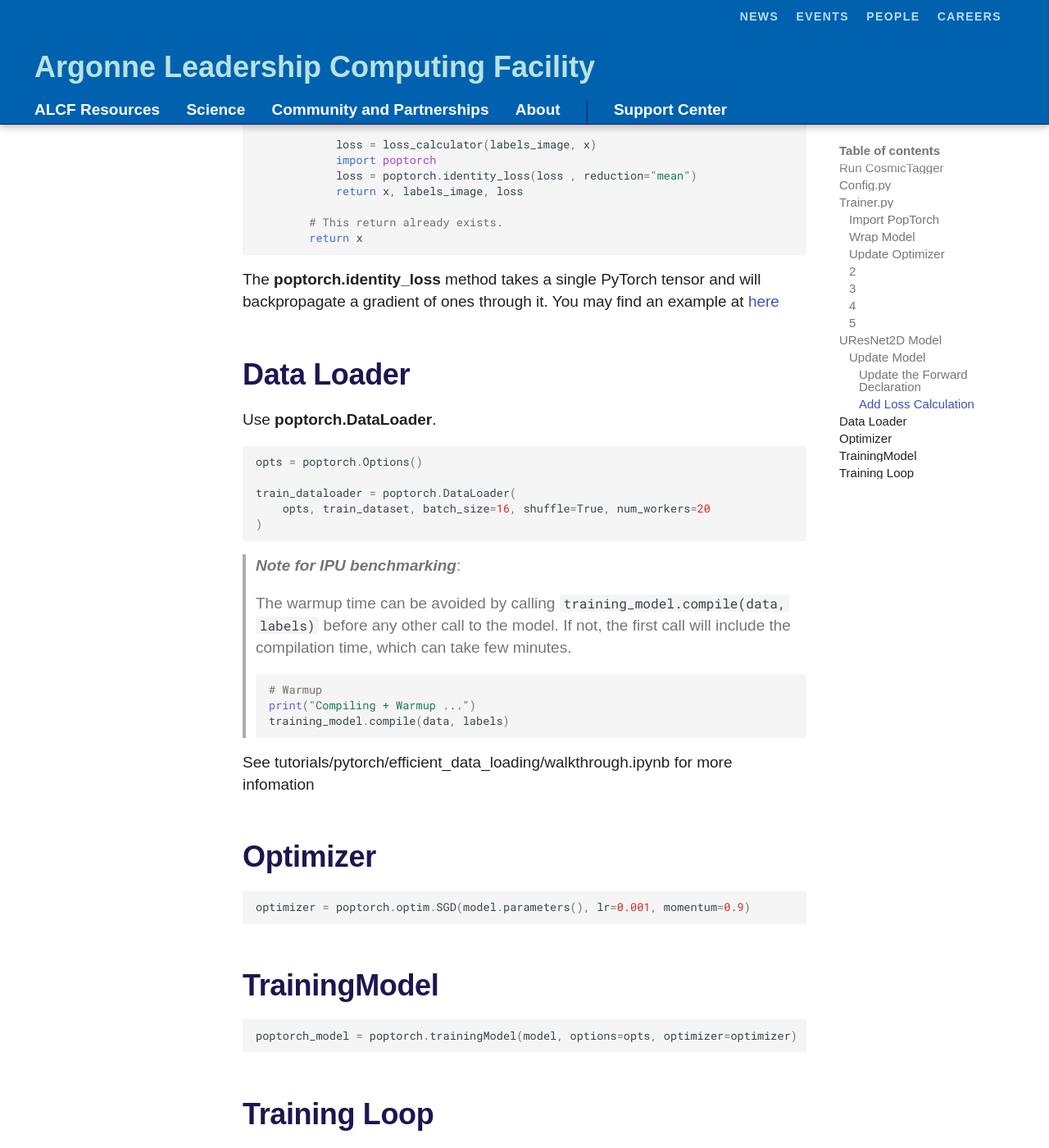
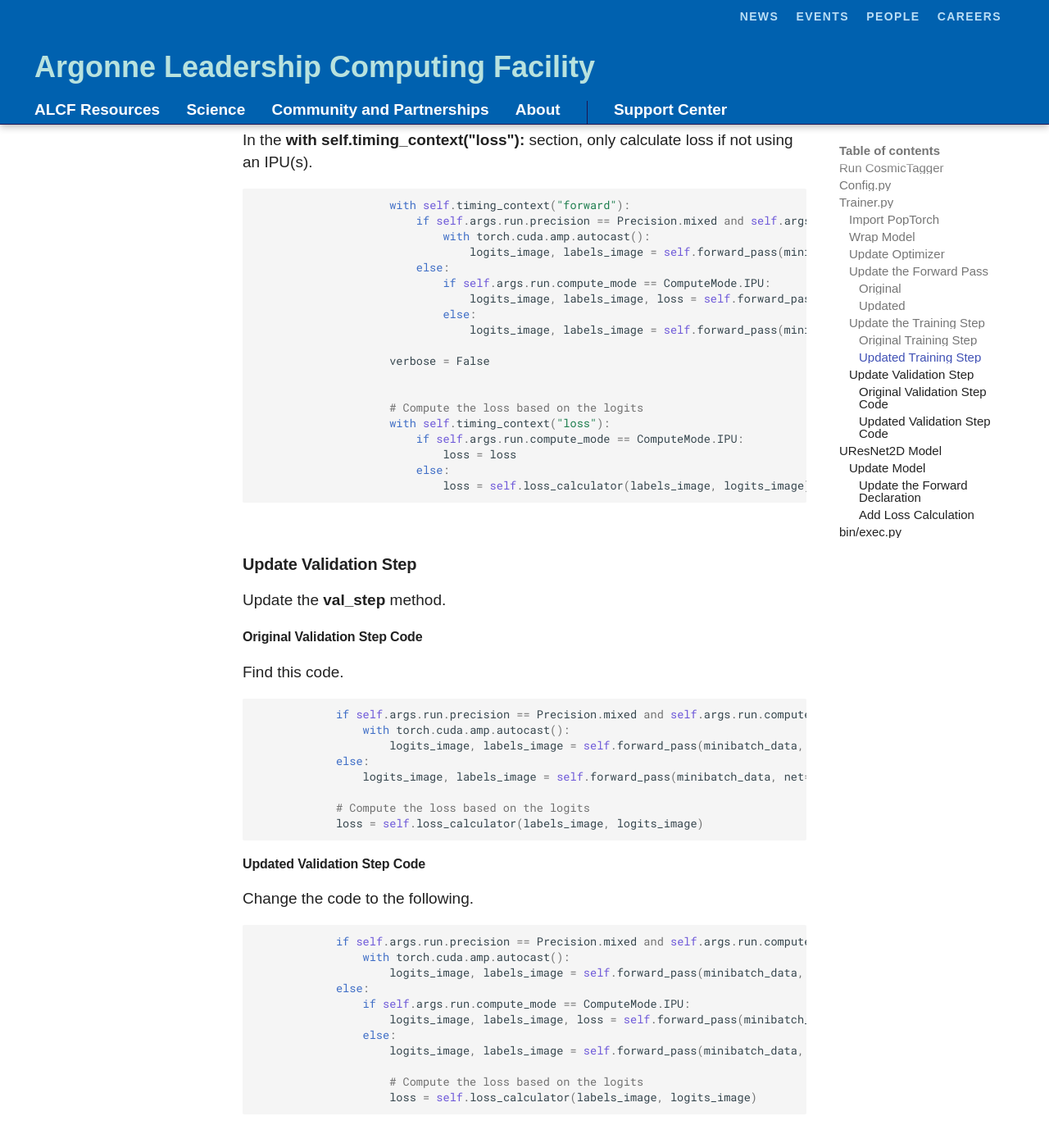
Before and after one commit to argonne-lcf/ai-testbed-userdocs, an MkDocs documentation site: the page built from docs/graphcore/CosmicTagger-Conversion.md, in a window 1280 px wide and 1400 px high, scrolled down 3873 px. Shown: the whole window at 82% size. Built offline with MkDocs 1.6.1 and Material for MkDocs 9.7.7, drawn with Linux system fonts in a browser that asks for light colours; some web fonts are replaced; comment, search, counter and statistics services are not loaded; some of the changed text lies outside the part shown.

Commit message:
return --> returned.

````diff
--- a/docs/graphcore/CosmicTagger-Conversion.md
+++ b/docs/graphcore/CosmicTagger-Conversion.md
@@ -1,19 +1,12 @@
 # CosmicTagger Conversion
 
-The intent of this page is to show conceptually how to convert a model to run on the Graphcore system.  It is not necessary to convert CosmicTagger because it has already been converted and is
+The intent of this page is to show conceptually how to convert a model to run on the Graphcore system.
+It is not necessary to convert CosmicTagger because it has already been converted and is
 located at https://github.com/BruceRayWilsonAtANL/CosmicTagger.git.
-
-1. (Done) Make sure you can run it on CPU
-2. Set batch size to 1
-3. Create a training model with loss,
-4. and wrap it in poptorch.trainingModel, see [documentation](https://docs.graphcore.ai/projects/poptorch-user-guide/en/latest/overview.html#poptorch-trainingmodel) and [tutorial](https://github.com/graphcore/tutorials/tree/master/tutorials/pytorch/basics#build-the-model) - this line seems a good place to start from: [trainer.py](https://github.com/coreyjadams/CosmicTagger/blob/master/src/utils/torch/trainer.py#L742)
-4. Wrap the inference model in  poptorch.inferenceModel (link)
-5. Run to see if it fits in memory
-6. If it does not: create a profile with the Graph Analyser (link), set precision to fp16/half (link), if needed run pipeline-parallel (link)
 
 ## Run CosmicTagger
 
-The first step to converting a model is to verify that it runs on the CPU.
+The first step to converting a model is to verify that it runs on the CPU.  This step has been verified for CosmicTagger.
 
 ## Config.py
 
@@ -46,9 +39,11 @@
 
 ### Wrap Model
 
-Wrap the model using **poptorch.trainingModel()** so that it may be ran on IPUs.
+Wrap the model using **poptorch.trainingModel()** so that it may be ran on IPUs for training.
 
-Find the following code around line 90.
+Wrap the model using **poptorch.inferenceModel()** when not training.
+
+Find the following code around line 90 in the **init_network** method.
 
 ```python
         # Foregoing any fusions as to not disturb the existing ingestion pipeline
@@ -63,11 +58,14 @@
 
 ```python
         if self.args.run.compute_mode == ComputeMode.IPU:
-            opts = poptorch.Options()
-            self._net = poptorch.trainingModel(self._net, opts, optimizer=torch.optim.SGD(self._net.parameters(), lr=1e-3))
+            if self.is_training():
+                opts = poptorch.Options()
+                self._net = poptorch.trainingModel(self._net, opts, optimizer=torch.optim.SGD(self._net.parameters(), lr=1e-3))
+            else:
+                self._net = poptorch.inferenceModel(self._net)
 ```
 
-See [poptorch.trainingModel()](https://docs.graphcore.ai/projects/poptorch-user-guide/en/latest/overview.html#poptorch-trainingmodel) for more information.
+See [poptorch.trainingModel()](https://docs.graphcore.ai/projects/poptorch-user-guide/en/latest/overview.html#poptorch-trainingmodel) and [poptorch.inferenceModel()](https://docs.graphcore.ai/projects/poptorch-user-guide/en/latest/overview.html#poptorch-inferencemodel) for more information.
 
 There is also a [Build the Model](https://github.com/graphcore/tutorials/tree/master/tutorials/pytorch/basics#build-the-model) tutorial.
 
@@ -99,13 +97,126 @@
                 self._opt = torch.optim.Adam(self._net.parameters(), 1.0)
 ```
 
-### 2
+### Update the Forward Pass
 
-### 3
+Change **forward_pass()**:
 
-### 4
+#### Original
 
-### 5
+```python
+            if net is None:
+                logits_image = self._net(minibatch_data['image'])
+            else:
+                logits_image = net(minibatch_data['image'])
+```
+
+#### Updated
+
+The changes to the following code are to account for the loss function, i.e., self.loss_calculator, and the
+image labels, i.e., labels_image, to be pass to the model's **forward** method.  Additionally, the calculated
+**loss** is returned from the **forward** method.
+
+```python
+            if net is None:
+                if self.args.run.compute_mode == ComputeMode.IPU:
+                    logits_image, labels_image, loss = self._net(minibatch_data['image'], self.loss_calculator, labels_image)
+                    return logits_image, labels_image, loss
+                else:
+                    logits_image = self._net(minibatch_data['image'])
+            else:
+                if self.args.run.compute_mode == ComputeMode.IPU and self.args.mode.name != ModeKind.inference:
+                    logits_image, labels_image, loss = net(minibatch_data['image'], self.loss_calculator, labels_image)
+                    return logits_image, labels_image, loss
+                else:
+                    logits_image = net(minibatch_data['image'])
+```
+
+### Update the Training Step
+
+Update the **train_step** method.
+
+#### Original Training Step
+
+```python
+                    with self.timing_context("forward"):
+                        if self.args.run.precision == Precision.mixed and self.args.run.compute_mode == ComputeMode.GPU:
+                            with torch.cuda.amp.autocast():
+                                logits_image, labels_image = self.forward_pass(minibatch_data)
+                        else:
+                            logits_image, labels_image = self.forward_pass(minibatch_data)
+
+                    verbose = False
+
+                    # Compute the loss based on the logits
+                    with self.timing_context("loss"):
+                        loss = self.loss_calculator(labels_image, logits_image)
+```
+
+#### Updated Training Step
+
+The **forward_pass()** method was changed to return the extra variable **loss** in the previous section.  It is now
+received conditionally when using an IPU(s).
+
+In the **with self.timing_context("loss"):** section, only calculate loss if not using an IPU(s).
+
+```python
+                    with self.timing_context("forward"):
+                        if self.args.run.precision == Precision.mixed and self.args.run.compute_mode == ComputeMode.GPU:
+                            with torch.cuda.amp.autocast():
+                                logits_image, labels_image = self.forward_pass(minibatch_data)
+                        else:
+                            if self.args.run.compute_mode == ComputeMode.IPU:
+                                logits_image, labels_image, loss = self.forward_pass(minibatch_data)
+                            else:
+                                logits_image, labels_image = self.forward_pass(minibatch_data)
+
+                    verbose = False
+
+
+                    # Compute the loss based on the logits
+                    with self.timing_context("loss"):
+                        if self.args.run.compute_mode == ComputeMode.IPU:
+                            loss = loss
+                        else:
+                            loss = self.loss_calculator(labels_image, logits_image)
+```
+
+### Update Validation Step
+
+Update the **val_step** method.
+
+#### Original Validation Step Code
+
+Find this code.
+
+```python
+            if self.args.run.precision == Precision.mixed and self.args.run.compute_mode == ComputeMode.GPU:
+                with torch.cuda.amp.autocast():
+                    logits_image, labels_image = self.forward_pass(minibatch_data, net=val_net)
+            else:
+                logits_image, labels_image = self.forward_pass(minibatch_data, net=val_net)
+
+            # Compute the loss based on the logits
+            loss = self.loss_calculator(labels_image, logits_image)
+```
+
+#### Updated Validation Step Code
+
+Change the code to the following.
+
+```python
+            if self.args.run.precision == Precision.mixed and self.args.run.compute_mode == ComputeMode.GPU:
+                with torch.cuda.amp.autocast():
+                    logits_image, labels_image = self.forward_pass(minibatch_data, net=val_net)
+            else:
+                if self.args.run.compute_mode == ComputeMode.IPU:
+                    logits_image, labels_image, loss = self.forward_pass(minibatch_data, net=val_net)
+                else:
+                    logits_image, labels_image = self.forward_pass(minibatch_data, net=val_net)
+
+                    # Compute the loss based on the logits
+                    loss = self.loss_calculator(labels_image, logits_image)
+```
 
 ## UResNet2D Model
 
@@ -154,58 +265,18 @@
 
 The **poptorch.identity_loss** method takes a single PyTorch tensor and will backpropagate a gradient of ones through it.  You may find an example at [here](https://docs.graphcore.ai/projects/poptorch-user-guide/en/latest/overview.html#poptorch-identity-loss)
 
+## bin/exec.py
 
+The following is included for completeness.  One will not likely find this in other code.
 
-
-## Data Loader
-
-Use **poptorch.DataLoader**.
+Open **bin/exec.py** in your favorite editor.  Change:
 
 ```python
-opts = poptorch.Options()
-
-train_dataloader = poptorch.DataLoader(
-    opts, train_dataset, batch_size=16, shuffle=True, num_workers=20
-)
+@hydra.main(version_base=None, config_path="../src/config", config_name="config")
 ```
 
-> ***Note for IPU benchmarking***:
->
-> The warmup time can be avoided by calling `training_model.compile(data,
-> labels)` before any other call to the model. If not, the first call will
-> include the compilation time, which can take few minutes.
->
-> ```python
-> # Warmup
-> print("Compiling + Warmup ...")
-> training_model.compile(data, labels)
-> ```
-
-See tutorials/pytorch/efficient_data_loading/walkthrough.ipynb for more infomation
-
-## Optimizer
+to
 
 ```python
-optimizer = poptorch.optim.SGD(model.parameters(), lr=0.001, momentum=0.9)
+@hydra.main(config_path="../src/config", config_name="config")
 ```
-
-## TrainingModel
-
-```python
-poptorch_model = poptorch.trainingModel(model, options=opts, optimizer=optimizer)
-```
-
-## Training Loop
-
-```python
-epochs = 5
-for epoch in tqdm(range(epochs), desc="epochs"):
-    total_loss = 0.0
-    for data, labels in tqdm(train_dataloader, desc="batches", leave=False):
-        output, loss = poptorch_model(data, labels)
-        total_loss += loss
-```
-
-The model is now trained! There's no need to retrieve the weights from the
-device as you would by calling `model.cpu()` with PyTorch. PopTorch has
-managed that step for us. We can now save and evaluate the model.
````
